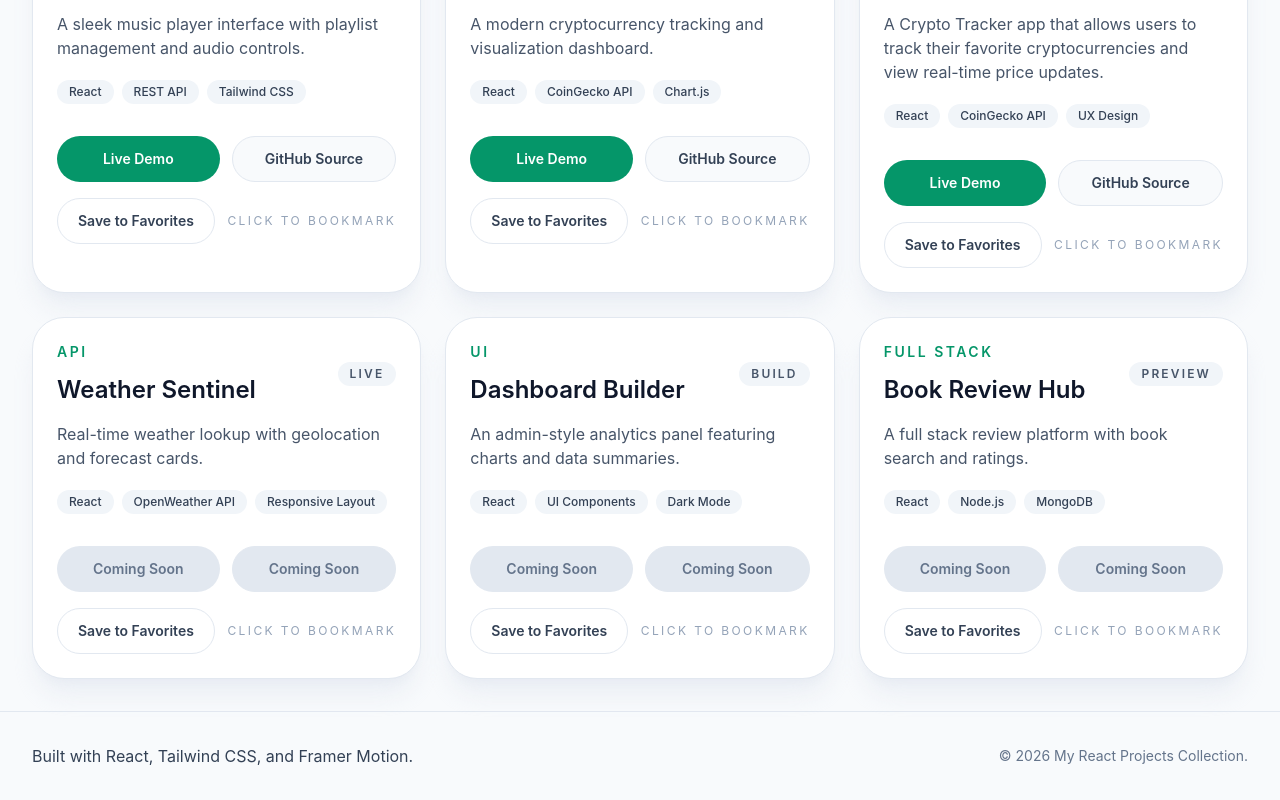
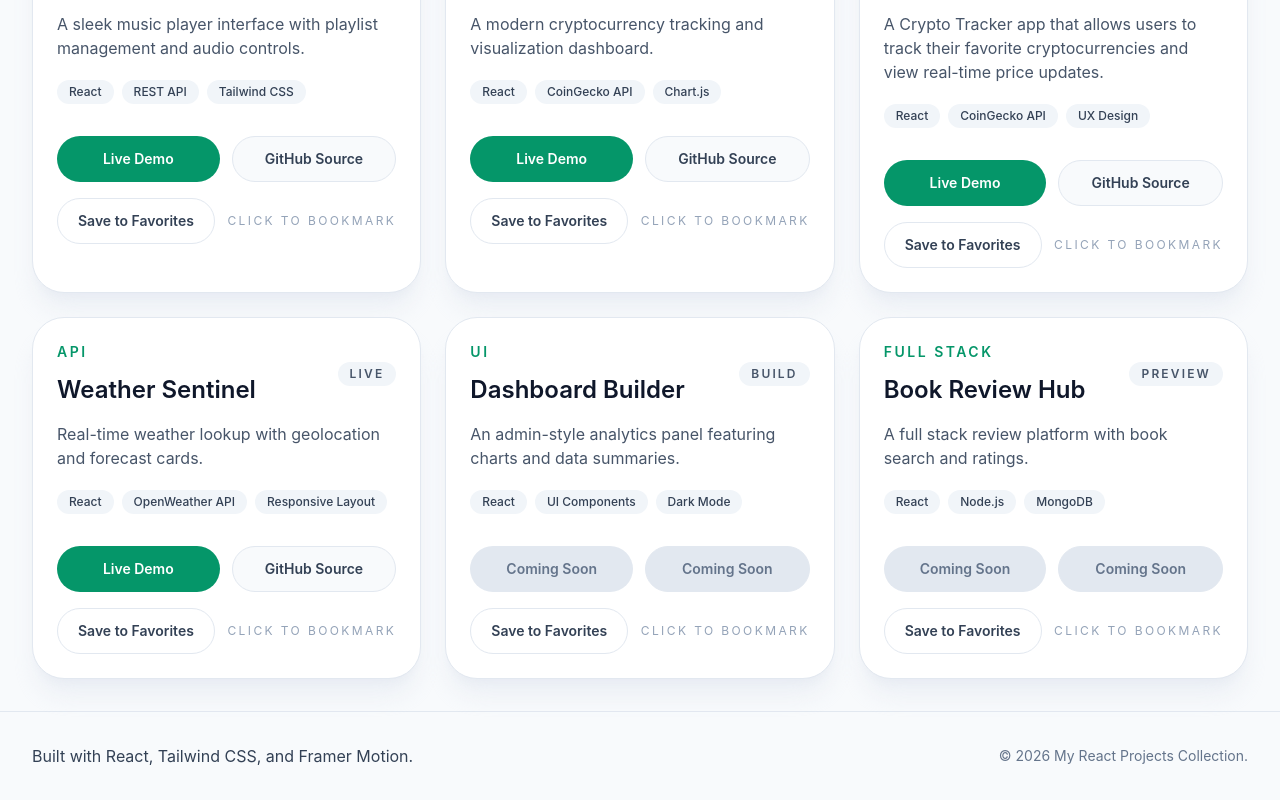
Before and after one commit to MuhammadIsmailTech/React-projects, a React (Create React App) app in the folder Main-Dashboard/: page / in a window 1280 px wide. Shown: the part 738-1538 px from the top of the page. Built offline with nearby package versions, Linux system fonts and the light colour scheme.

Commit message:
link a weather app to main dashboard

```diff
--- a/Main-Dashboard/src/data/projects.js
+++ b/Main-Dashboard/src/data/projects.js
@@ -36,8 +36,8 @@ const projects = [
     tech: ['React', 'OpenWeather API', 'Responsive Layout'],
     category: 'API',
     status: 'Live',
-    liveLink: '#',
-    githubLink: '#'
+    liveLink: 'https://vercel.com/muhammadismail-gifs-projects/react-projects-3t98',
+    githubLink: 'https://github.com/MuhammadIsmailTech/React-projects/tree/main/weather-app'
   },
   {
     id: 5,
```
